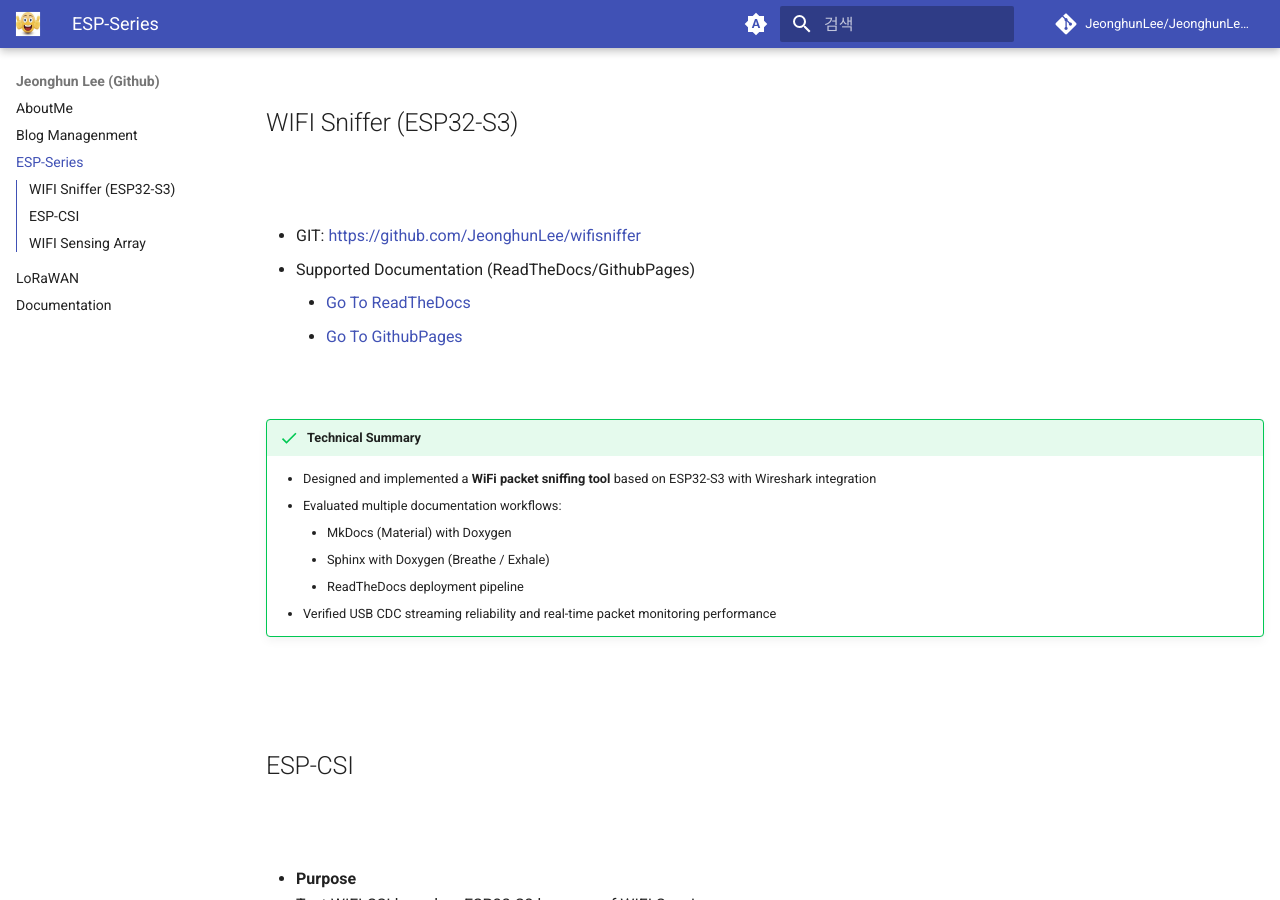
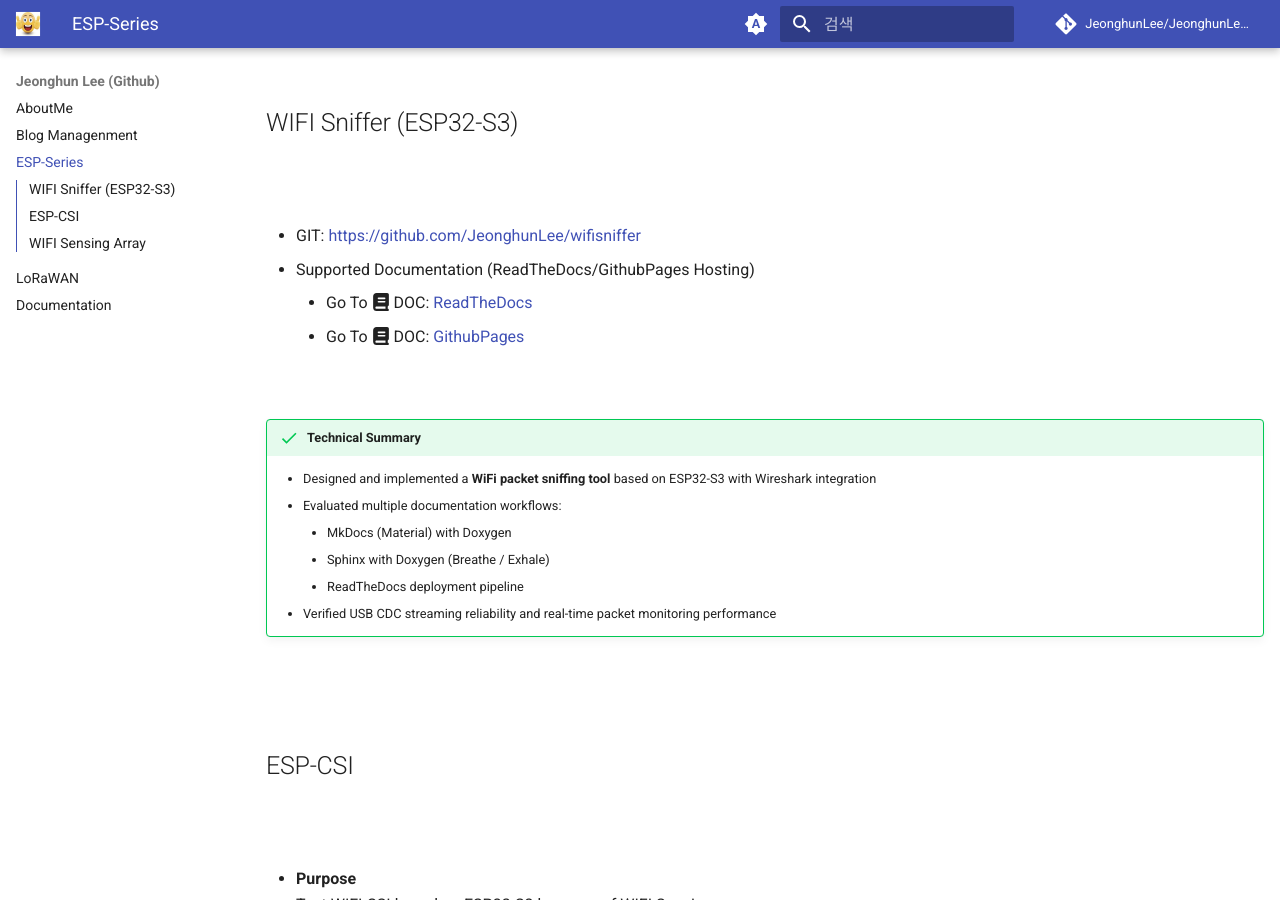
Before and after one commit to JeonghunLee/JeonghunLee.github.io, an MkDocs documentation site: the page built from docs/project_esp_series.md, in a window 1280 px wide and 900 px high, scrolled down 814 px. Built offline with MkDocs 1.6.1 and Material for MkDocs 9.7.7, drawn with Linux system fonts in a browser that asks for light colours; comment, search, counter and statistics services are not loaded.

Commit message:
update it

```diff
--- a/docs/project_esp_series.md
+++ b/docs/project_esp_series.md
@@ -31,9 +31,9 @@
 
 
 * GIT: https://github.com/JeonghunLee/wifisniffer
-* Supported Documentation (ReadTheDocs/GithubPages)
-    * [Go To ReadTheDocs](project_documentation.md#readthedocs-projects)
-    * [Go To GithubPages](project_documentation.md#github-pages-projects)
+* Supported Documentation (ReadTheDocs/GithubPages Hosting)
+    * Go To :fontawesome-solid-book: DOC: [ReadTheDocs](project_documentation.md#readthedocs-projects)
+    * Go To :fontawesome-solid-book: DOC: [GithubPages](project_documentation.md#github-pages-projects)
 
 
 <br>
```
